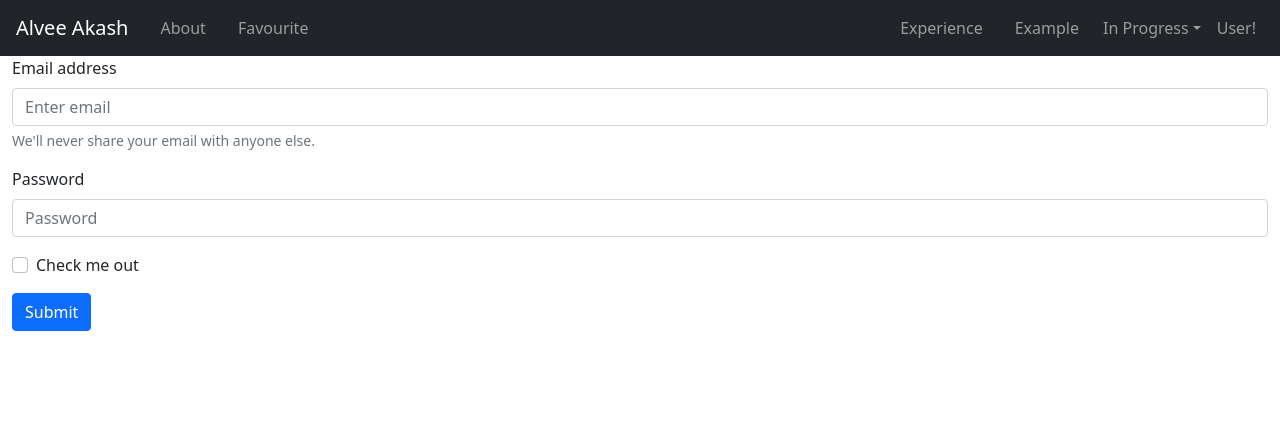
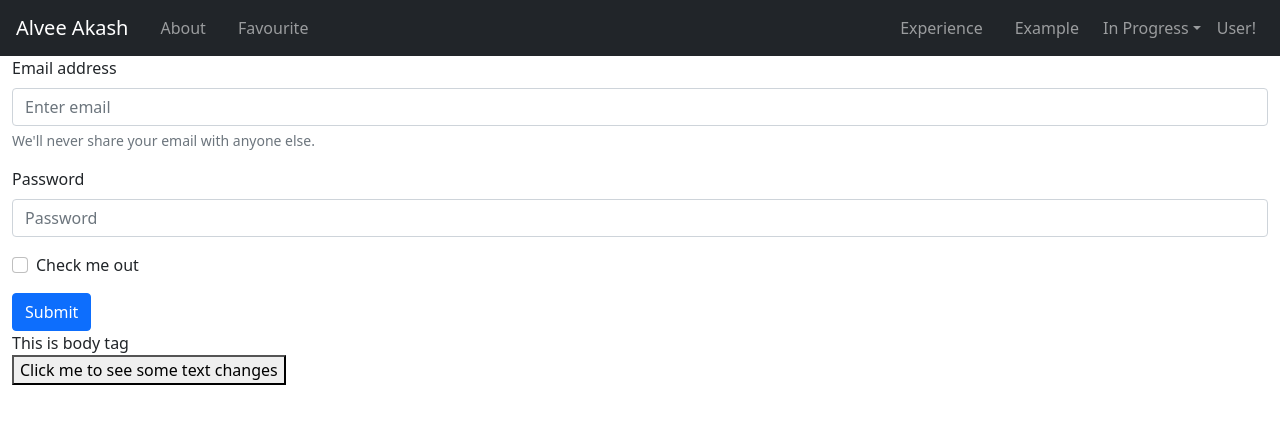
Before and after one commit to alvee07/code-sample, a React (Create React App) app: page / in a window 1280 px wide. Shown: the top 424 px of the page. Built offline with nearby package versions, Linux system fonts and the light colour scheme.

Commit message:
minor changes on body

```diff
--- a/src/App.js
+++ b/src/App.js
@@ -8,6 +8,7 @@ import Favourite from "./components/Favourite";
 import Experience from "./components/Experience";
 import Example from "./components/Example";
 import Signup from "./components/Signup";
+import Body from "./components/Body";
 
 process.title = "react_ui";
 function App() {
@@ -17,7 +18,7 @@ function App() {
         <Header />
         <Container fluid={true}>
           <Switch>
-            <Route exact path="/" component={Signup} />
+            <Route exact path="/" component={Body} />
             <Route path="/about" component={About} />
             <Route path="/favourite" component={Favourite} />
             <Route path="/experience" component={Experience} />
--- a/src/components/Body.js
+++ b/src/components/Body.js
@@ -1,5 +1,6 @@
 import React, { Component } from "react";
 import PropTypes from "prop-types";
+import Signup from "./Signup";
 
 class Body extends Component {
   // rce
@@ -25,14 +26,15 @@ class Body extends Component {
 
   render() {
     return (
-      <div>
+      <React.Fragment>
+        <Signup />
         <div>{this.state.message}</div>
         <div>
           <button onClick={this.clickHandler}>
             Click me to see some text changes
           </button>
         </div>
-      </div>
+      </React.Fragment>
     );
   }
 }
--- a/src/components/Signup.js
+++ b/src/components/Signup.js
@@ -13,7 +13,7 @@ export class Signup extends Component {
 
   submitHandler(event) {
     event.preventDefault();
-    console.log("Submit but not reload");
+    console.log("Submit but not reload ");
   }
 
   emailChangeHandler(event) {
@@ -22,7 +22,7 @@ export class Signup extends Component {
 
   render() {
     return (
-      <div>
+      <React.Fragment>
         <Form onSubmit={this.submitHandler.bind(this)}>
           <Form.Group controlId="formBasicEmail">
             <Form.Label>Email address</Form.Label>
@@ -47,7 +47,7 @@ export class Signup extends Component {
             Submit
           </Button>
         </Form>
-      </div>
+      </React.Fragment>
     );
   }
 }
```
